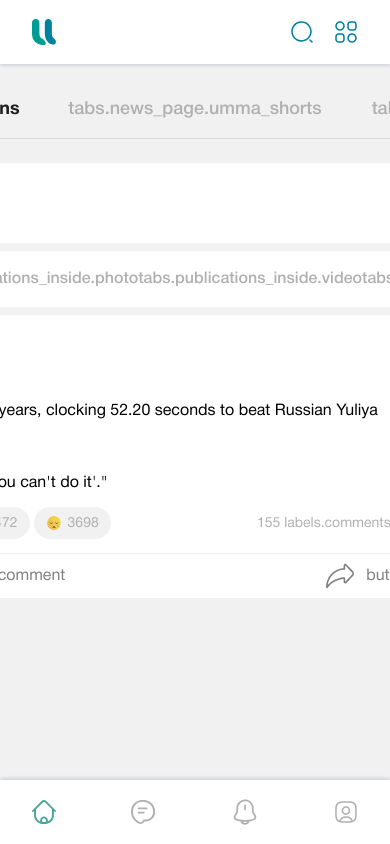
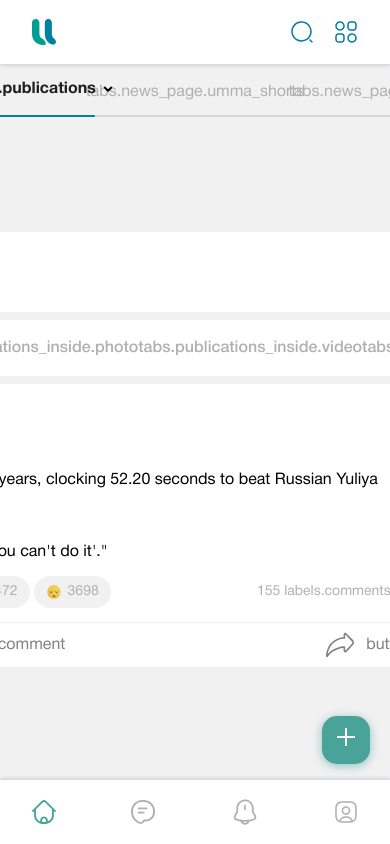
Before and after one commit to bakhodur-nazriev/UmmaLife, a Vue app: page /ar/news in a window 390 px wide. Built offline with nearby package versions, Linux system fonts and the light colour scheme; what vue-tel-input would draw is missing.

Commit message:
Improve navbar and main tabs for small display

```diff
--- a/src/components/blocks/PublicationTabSide.vue
+++ b/src/components/blocks/PublicationTabSide.vue
@@ -23,7 +23,7 @@
       <div class="group__section">
         <div class="group__right--side" v-for="(group, index) in recommendedGroups" :key="index">
           <router-link class="group__link" to="#">
-            <img src="../../assets/images/Ellipse.png" alt="">
+            <img src="@/assets/images/Ellipse.png" alt="">
             <div class="group__info">
               <span>{{ group.name }}</span>
               <small>{{ group.members }}</small>
--- /dev/null
+++ b/src/components/blocks/TabPublicationsWithDropdown.vue
@@ -0,0 +1,50 @@
+<template>
+  <div class="publication__main--block">
+    <h1>Test</h1>
+  </div>
+</template>
+
+<script>
+
+export default {
+  components: {},
+  data () {
+    return {}
+  },
+  computed: {
+    tabLabels () {
+      return [
+        this.$t('tabs.publications_inside.publications'),
+        this.$t('tabs.publications_inside.articles'),
+        this.$t('tabs.publications_inside.photo'),
+        this.$t('tabs.publications_inside.video'),
+        this.$t('tabs.publications_inside.audio')
+      ]
+    }
+  }
+}
+</script>
+
+<style scoped>
+.publication__main--block {
+  display: flex;
+}
+
+@media (min-width: 768px) {
+  .main__publications--section {
+    width: 100%
+  }
+}
+
+@media (min-width: 1280px) {
+  .main__publications--section {
+    width: 700px;
+  }
+}
+
+@media (min-width: 1920px) {
+  .main__publications--section {
+    width: 700px;
+  }
+}
+</style>
--- a/src/components/forms/PublicationForm.vue
+++ b/src/components/forms/PublicationForm.vue
@@ -434,7 +434,7 @@ export default {
     addedAudioItems: [],
     showPlayingSection: false,
     showListeningSection: false,
-    showAudioSection: true,
+    showAudioSection: false,
     showPollModal: false,
     showMoodSection: false,
     showTravelingSection: false,
--- /dev/null
+++ b/src/components/icons/ArrowDownIcon.vue
@@ -0,0 +1,11 @@
+<template>
+  <svg width="16" height="16" viewBox="0 0 16 16" fill="none" xmlns="http://www.w3.org/2000/svg">
+    <path
+      d="M11.3707 6.5L8.06035 9.81035L4.75 6.5"
+      stroke="black"
+      stroke-width="2"
+      stroke-miterlimit="10"
+      stroke-linecap="round" stroke-linejoin="round"
+    />
+  </svg>
+</template>
--- a/src/components/layouts/MainLayout.vue
+++ b/src/components/layouts/MainLayout.vue
@@ -46,6 +46,12 @@ export default {
   overflow-y: auto;
 }
 
+@media (max-width: 576px) {
+  .main__container {
+    margin-top: 67px;
+  }
+}
+
 @media (max-width: 767px) {
   .main__sidebar {
     display: none;
@@ -56,5 +62,9 @@ export default {
   .main__sidebar {
     display: flex;
   }
+
+  .main__container {
+    margin-top: 80px;
+  }
 }
 </style>
--- a/src/components/ui/NewsMainTabs.vue
+++ b/src/components/ui/NewsMainTabs.vue
@@ -7,23 +7,44 @@
         :class="['tabs__header-item', { 'active': activeTab === index }]"
         @click="changeTab(index)"
       >
+        <span
+          class="dropdown-tab"
+          v-if="index === 0"
+          @click="openDropdown"
+        >
           {{ tab.title }}
+          <ArrowDownIcon/>
+        </span>
+        <span v-else>{{ tab.title }}</span>
       </div>
     </div>
 
-    <Transition name="fade">
     <div class="tabs__content">
       <div
         v-for="(tab, index) in tabs"
         :key="index"
         v-show="activeTab === index"
       >
-          <TabPublications v-if="index === 0" />
-          <TabUmmaShorts v-if="index === 1" />
-          <TabUmmaVideo v-if="index === 2" />
+        <div v-if="index === 0">
+          <div class="publication-dropdown" v-if="isMobileView">
+            <TabPublicationsWithDropdown />
+          </div>
+          <TabPublications />
+        </div>
+        <div v-if="index === 1">
+          <TabUmmaShorts  />
+        </div>
+        <div v-if="index === 2">
+          <TabUmmaVideo  />
+        </div>
+
+        <div class="create-button__block">
+          <button type="button" class="create-button">
+            <PlusIcon/>
+          </button>
         </div>
       </div>
-    </Transition>
+    </div>
   </div>
 </template>
 
@@ -31,8 +52,14 @@
 import TabUmmaVideo from '@/components/blocks/TabUmmaVideo.vue'
 import TabPublications from '@/components/blocks/TabPublications.vue'
 import TabUmmaShorts from '@/components/blocks/TabUmmaShorts.vue'
+import PlusIcon from '@/components/icons/PlusIcon.vue'
+import TabPublicationsWithDropdown from '@/components/blocks/TabPublicationsWithDropdown.vue'
+import ArrowDownIcon from '@/components/icons/ArrowDownIcon.vue'
 export default {
   components: {
+    ArrowDownIcon,
+    TabPublicationsWithDropdown,
+    PlusIcon,
     TabUmmaShorts,
     TabPublications,
     TabUmmaVideo
@@ -56,6 +83,11 @@ export default {
       sessionStorage.setItem('activeTab', index.toString())
     }
   },
+  computed: {
+    isMobileView () {
+      return window.innerWidth < 576
+    }
+  },
   mounted () {
     const savedTab = sessionStorage.getItem('activeTab')
 
@@ -71,7 +103,8 @@ export default {
 </script>
 
 <style scoped lang="scss">
-.tabs__header {
+.tabs {
+  &__header {
     display: flex;
     justify-content: center;
     align-items: center;
@@ -80,7 +113,7 @@ export default {
     &::after {
       content: "";
       width: 100%;
-    height: 1px;
+      height: 2px;
       bottom: 0;
       left: 0;
       background-color: var(--color-alto-second);
@@ -119,14 +152,65 @@ export default {
     }
   }
 
-.tabs__content {
+  &__content {
     display: flex;
     justify-content: center;
     width: 100%;
     padding: 24px;
 
-  :last-child {
+    .create-button__block {
+      display: none;
+    }
+  }
+}
 
+@media (max-width: 576px) {
+  .tabs {
+
+    &__header {
+
+      &-item {
+        font-size: 16px;
+        font-weight: 400;
+        margin: 0;
+        padding: 10px 0;
+
+        &.active::after {
+          width: 100%;
+        }
+
+        .dropdown-tab {
+          display: flex;
+          align-items: center;
+          gap: 4px;
+        }
+      }
+    }
+
+    &__content {
+      .create-button__block {
+        display: block;
+        position: absolute;
+        bottom: 80px;
+        width: 48px;
+        height: 48px;
+        right: 20px;
+
+        .create-button {
+          border: none;
+          outline: none;
+          color: var(--color-white);
+          font-size: 24px;
+          width: 100%;
+          height: 100%;
+          background: var(--color-hippie-blue);
+          box-shadow: 0 2px 10px rgba(73, 163, 153, 0.60);
+          border-radius: 15px;
+          padding: 0;
+          cursor: pointer;
+        }
+      }
+    }
   }
 }
 
--- a/src/components/ui/SampleButton.vue
+++ b/src/components/ui/SampleButton.vue
@@ -56,8 +56,8 @@ const clickButton = () => {
 
 <style scoped lang="scss">
 .btn {
-  background-color: #49A399;
-  color: #fff;
+  background-color: var(--color-hippie-blue);
+  color: var(--color-white);
   border: none;
   border-radius: 10px;
   padding: 15px;
```
Lines whose indentation alone changed are shown as unchanged.
